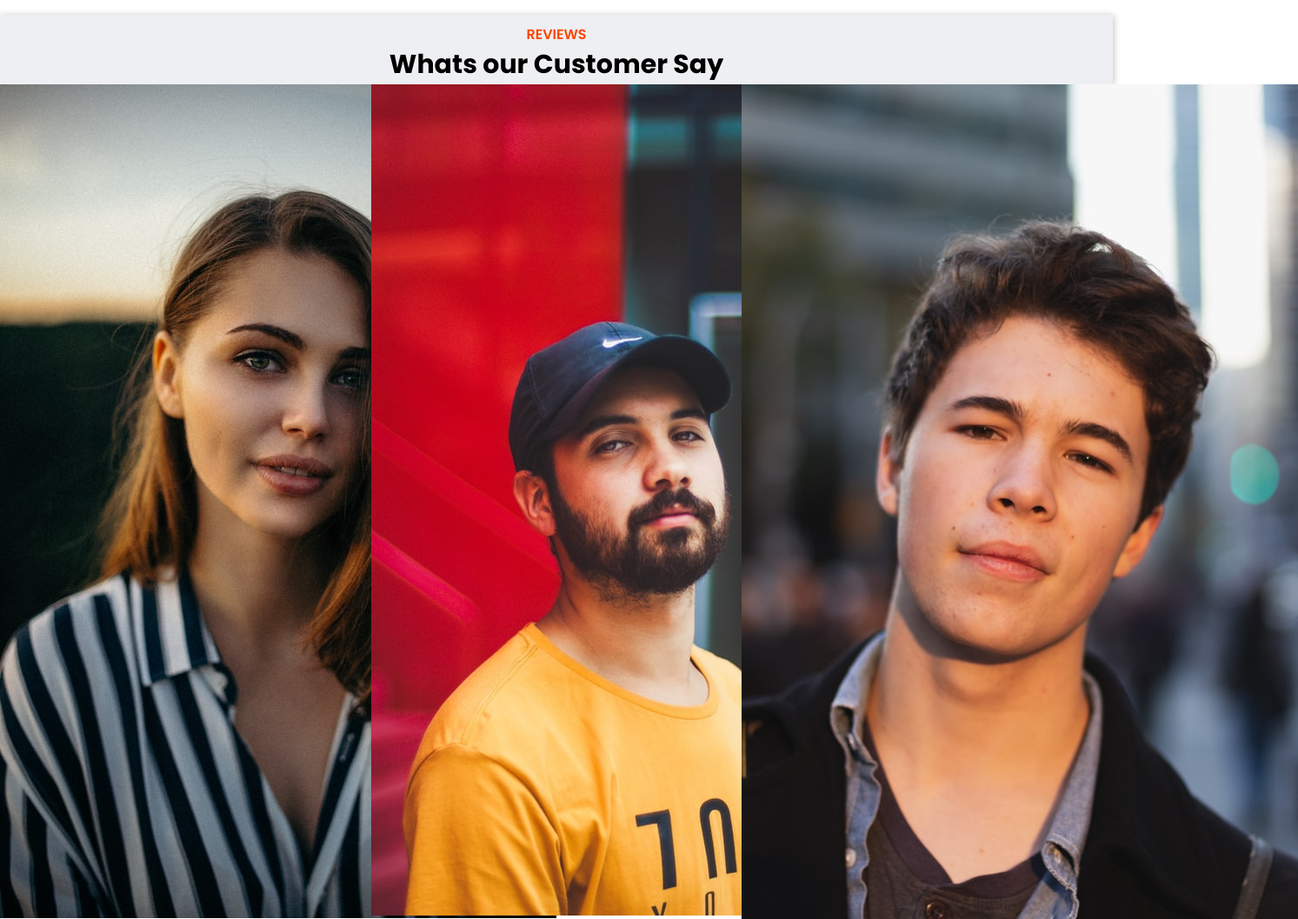
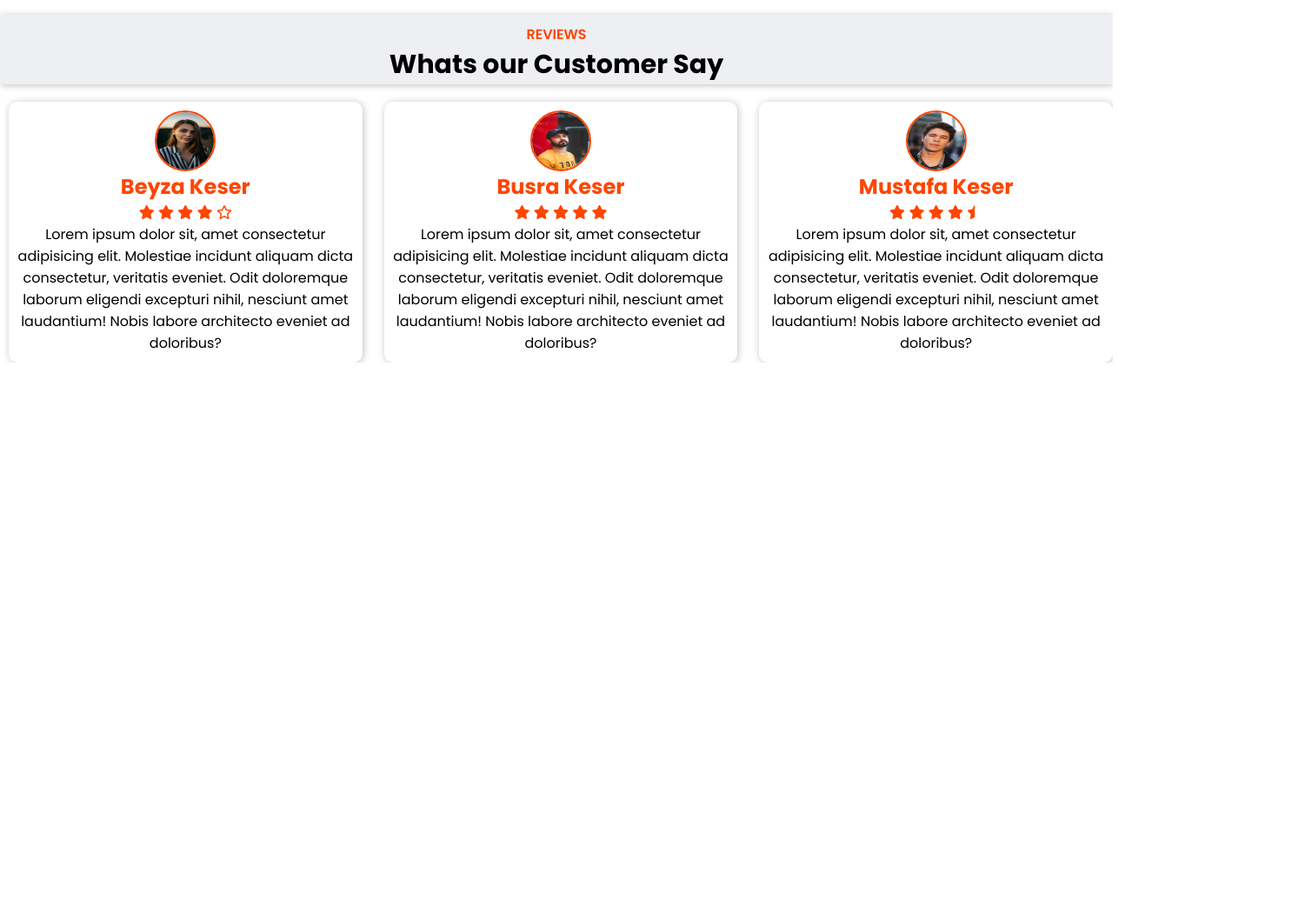
Before and after one commit to beyzaaakeser/CarRentalWeb, a plain HTML site: page index.html in a window 1280 px wide. Shown: the part 3320-4377 px from the top of the page at 87% size, 1493 px wide, since content can reach past the window. After the commit the page ends 3737 px from the top, so only its background shows below. Drawn offline with Linux system fonts and the light colour scheme.

Commit message:
car rental

```diff
--- a/index.html
+++ b/index.html
@@ -53,7 +53,7 @@
         <form action="">
           <div class="input-box">
             <span>Location</span>
-            <input autofocus type="search" placeholder="Search" />
+            <input type="search" placeholder="Search" />
           </div>
           <div class="input-box">
             <span>Pick Up Date</span>
--- a/style.css
+++ b/style.css
@@ -329,16 +329,7 @@ header img {
   font-style: italic;
 }
 
-@media (min-width: 1020px) {
-  .about-text p {
-    width: 70%;
-  }
 
-  .about-img img {
-    width: 80%;
-    margin-left: 100px;
-  }
-}
 
 .about-text a {
   background-color: var(--main-color);
@@ -361,9 +352,65 @@ header img {
 .reviews-container{
   display: grid;
   grid-template-columns: repeat(auto-fit, minmax(250px, auto));
+  gap: 15px;
+  margin-top: 20px;
+}
+
+.rev-img{
+  width:70px ;
+  height: 70px;
+}
+
+.rev-img img{
+  width: 100%;
+  height: 100%;
+  border: 2px solid var(--main-color);
+  border-radius: 50%;
+}
+
+.reviews-container .box{
+  display: flex;
+  flex-direction: column;
+  align-items: center;
+  padding: 10px;
+  text-align: center;
+  box-shadow: rgb(194, 193, 193) 1px 1px 8px;
+  border-radius: 10px;
+  margin-left: 10px;
+}
+
+.reviews-container .box h2{
+  color: var(--main-color);
+
+}
+
+.reviews-container .box i{
+  color: var(--main-color);
+
 }
 
 
+.reviews-container .box:hover{
+  scale: 1.05;
+  transition: .5s;
+}
+
+
+
+
+
+
+
+@media (min-width: 1020px) {
+  .about-text p {
+    width: 70%;
+  }
+
+  .about-img img {
+    width: 80%;
+    margin-left: 100px;
+  }
+}
 
 @media (max-width: 650px) {
   .header-btn {
```
